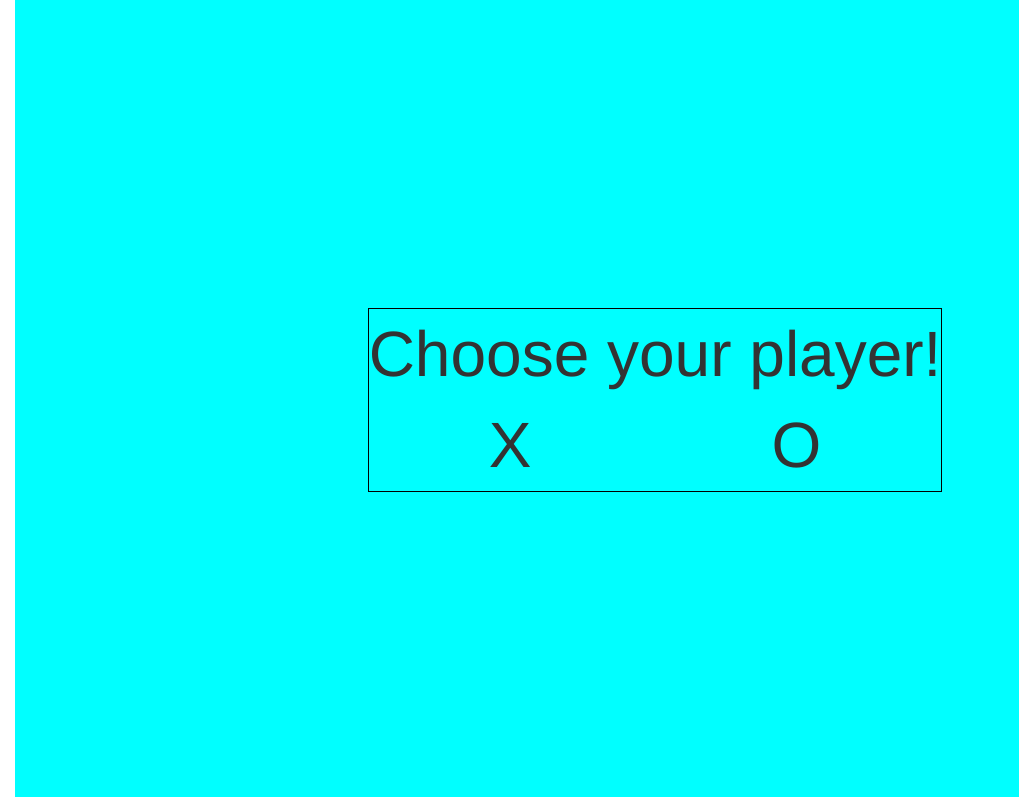
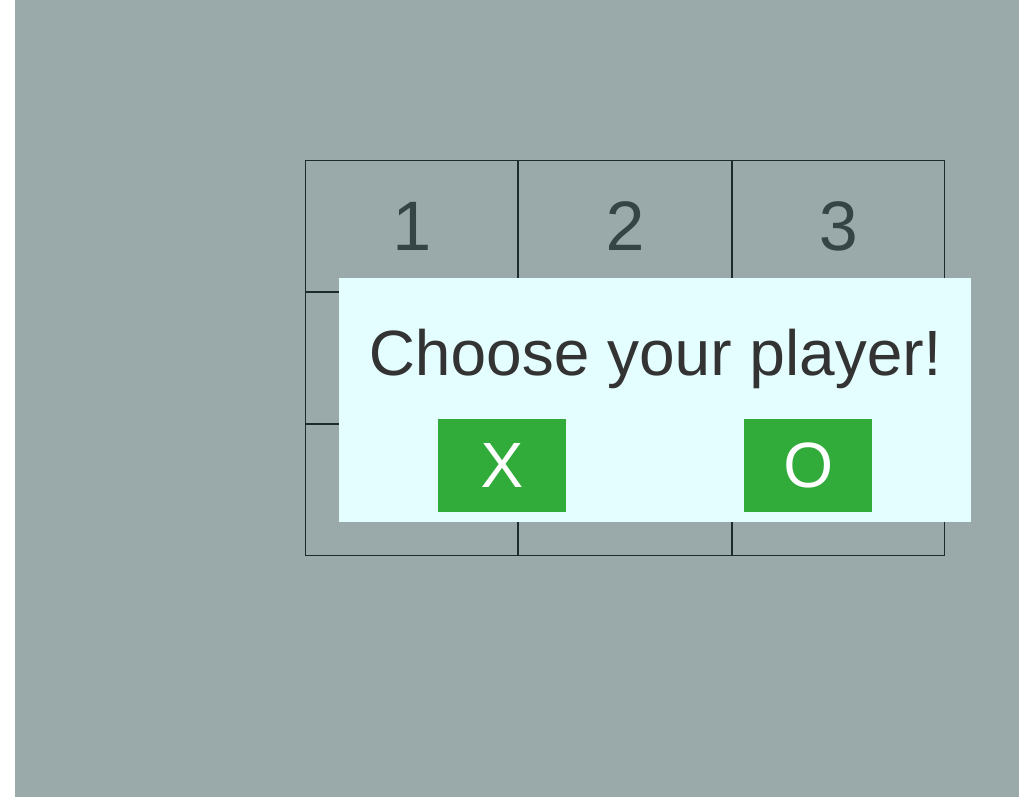
Before and after one commit to Bl1xvan/tictactoe, a plain HTML site: page index.html in a window 1280 px wide. Shown: the top 797 px of the page, without its empty margins (0-1019 px from the left). Drawn offline with nearby package versions, Linux system fonts and the light colour scheme.

Commit message:
Added choose players

```diff
--- a/index.html
+++ b/index.html
@@ -12,17 +12,18 @@
     <script src="script.js" defer></script>
 </head>
 <body>
-    <div class="container-fluid">
+    <div class="container-fluid" data-whole>
 
         <div class="overlay">
             <div class="chooseplayer">
                 <div class="head">Choose your player!</div>
-                <div class="player x">X</div>
-                <div class="player o">O</div>
+                <div class="player"><button id="x">X</button></div>
+                <div class="player"><button id="o">O</button></div>
             </div>
         </div>
+
         <div class="row"  data-container>
-            <div class="col-xs-6 col-xs-offset-3">
+            <div class="col-xs-6 col-xs-offset-3" data-board>
                 <div class="row">
                     <div class="col-xs-4 text-center panel-body" data-cell="1">1</div>
                     <div class="col-xs-4 text-center panel-body" data-cell="2">2</div>
--- a/styles/style.css
+++ b/styles/style.css
@@ -6,25 +6,35 @@ body{
     margin: auto;
 }
 
-.board{
+[data-cell]{
+    border: 1px solid black;
+    font-size: 5em;
+    height: auto;
+}
+
+[data-whole]{
+    position: relative;
+}
+
+[data-container]{
+    position: absolute;
+    top: 0;
+    left: 0;
+    width: 100%;
     z-index: -1;
 }
 
-[data-cell]{
-    background-color: red;
-    border: 1px solid white;
-    font-size: 5em;
-    height: auto;
+[data-board]{
+    margin-top: 20vh;
 }
 
 .overlay{
     width:100vw;
     height:100vh;
-    background-color: aqua;
     display: grid;
     align-items: center;
     justify-content: center;
-
+    background: rgba(56, 87, 88, 0.507);
 }
 
 .chooseplayer{
@@ -32,8 +42,14 @@ body{
     grid-template-columns: auto auto;
     align-items: center;
     justify-content: center;
-    border: 1px solid black;
     font-size: 5vw;
+    background: rgb(228, 254, 255);
+    padding: 10px;
+
+}
+
+.head{
+    padding: 20px;
 }
 
 .player{
@@ -41,6 +57,18 @@ body{
     align-items: center;
     justify-content: center;
 }
+
+.player > button{
+    width: 10vw;
+    height: auto;
+    border: none;
+    background-color: rgb(49, 172, 59);
+    color: white;
+}
+
+.player > button:hover{
+    background-color: rgb(45, 132, 138);
+}
 .head{
     grid-column: 1 / span 2;
 }
```
